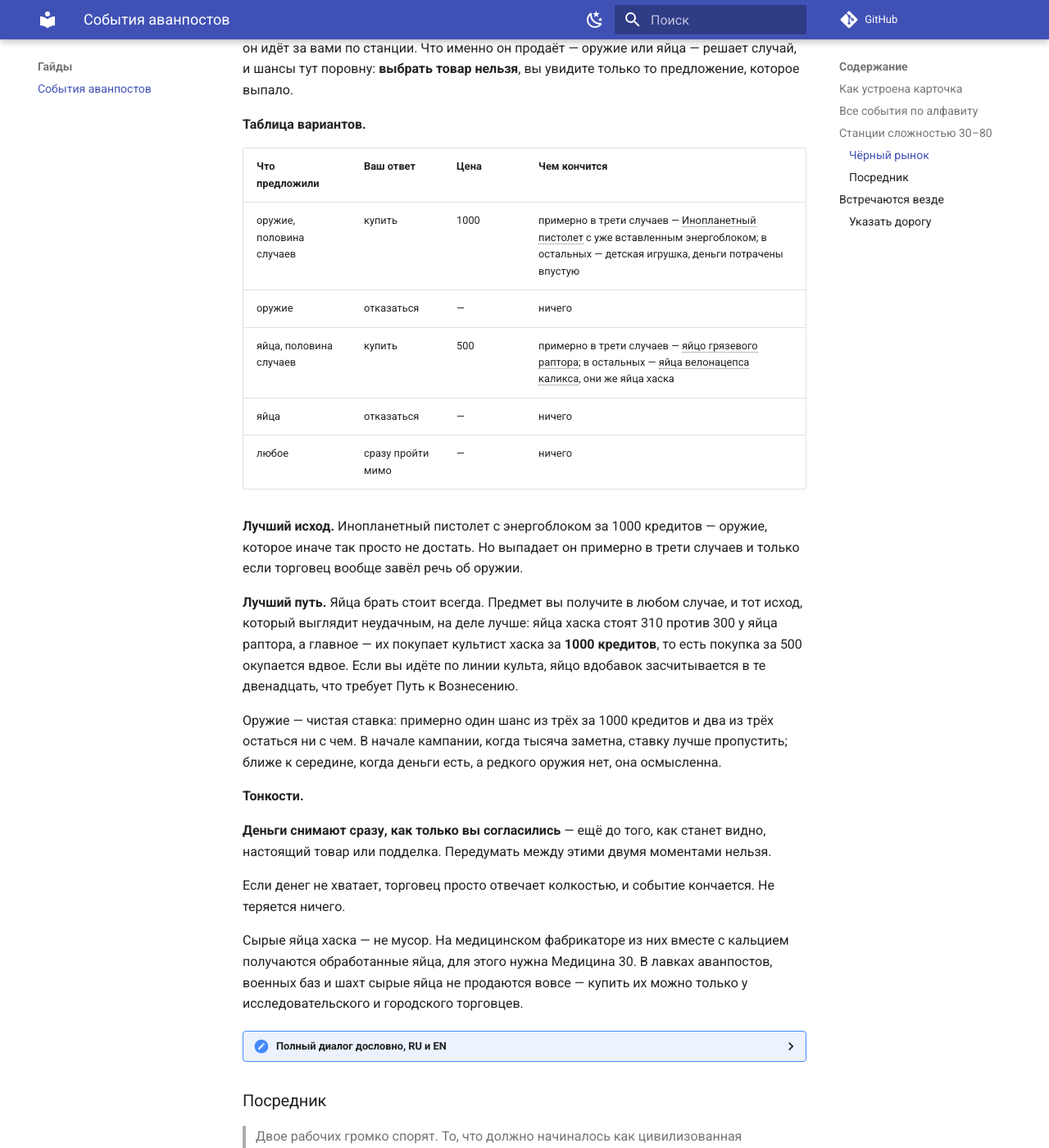
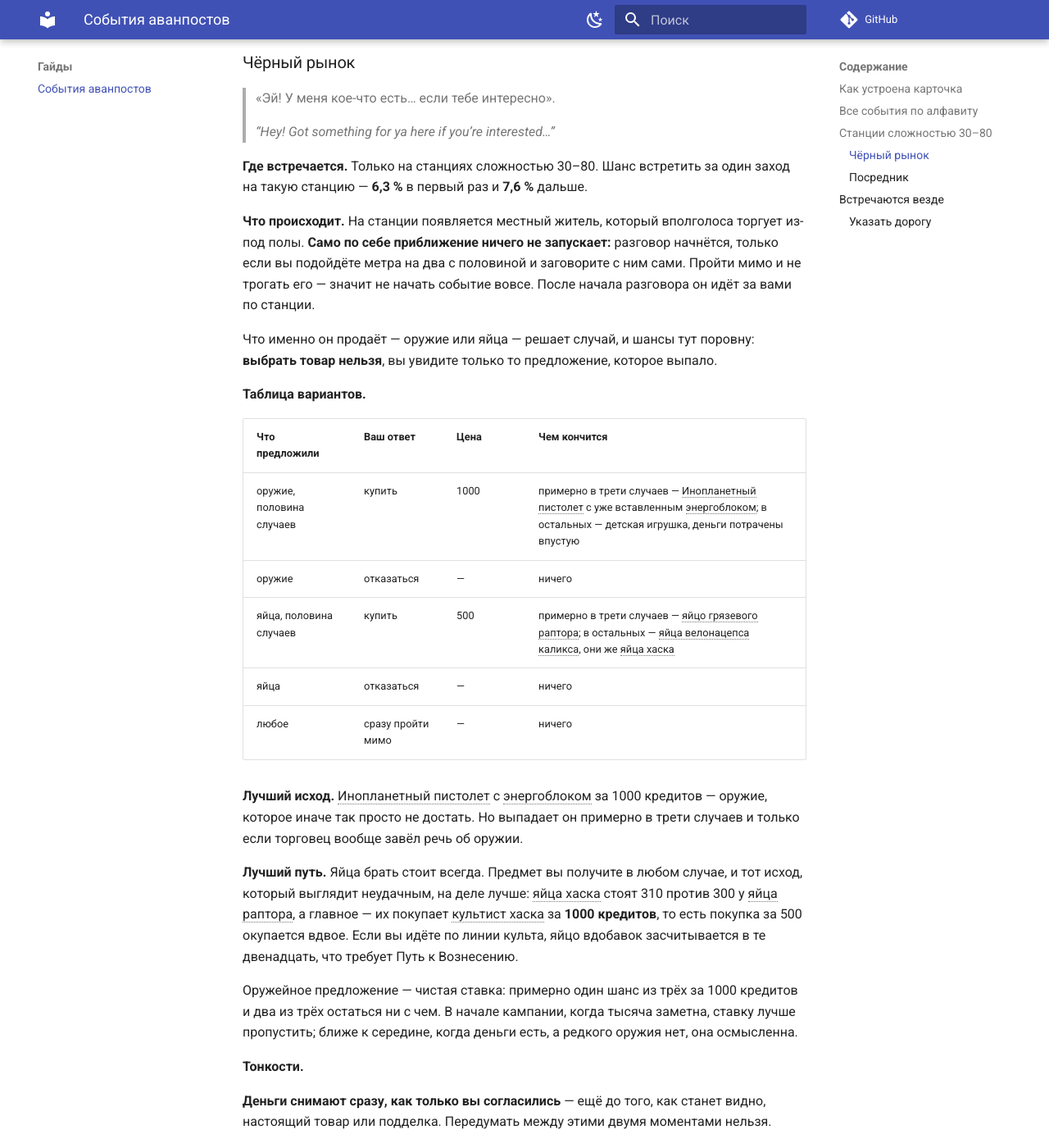
Before and after one commit to BeInForIt/barotrauma-guides, an MkDocs documentation site: the page built from docs/outpost-events/index.md, in a window 1280 px wide and 1400 px high, scrolled down 1653 px. Shown: the whole window at 82% size. Built offline with MkDocs 1.6.1 and Material for MkDocs 9.7.7, drawn with Linux system fonts in a browser that asks for light colours; comment, search, counter and statistics services are not loaded; some of the changed text lies outside the part shown.

Commit message:
Mark game terms with their in-game identifiers and clarify how events start

```diff
--- a/docs/outpost-events/index.md
+++ b/docs/outpost-events/index.md
@@ -32,6 +32,16 @@
 Числа в карточках — это то, что записано в файлах игры, а не впечатление от
 десятка заходов.
 
+Названия предметов, навыков и существ подчёркнуты точками: наведите — и увидите
+имя, под которым эта вещь лежит в игре. Оно же нужно, если вы захотите вызвать
+предмет консольной командой.
+
+Отдельно про начало событий. Одни события запускаются сами, стоит вам оказаться
+рядом, другие ждут, пока вы заговорите с человеком или тронете предмет. В
+карточке это сказано прямо, потому что разница решает, можно ли пройти мимо: из
+48 точек запуска в файле событий аванпостов **29 ждут вашего действия, а 12
+срабатывают от одного приближения**.
+
 ## Все события по алфавиту
 
 <!-- МАРКЕР: таблица на 30 строк собирается, когда написаны все карточки -->
@@ -60,18 +70,22 @@
 **Где встречается.** Только на станциях сложностью 30–80. Шанс встретить за один
 заход на такую станцию — **6,3 %** в первый раз и **7,6 %** дальше.
 
-**Что происходит.** К вам подходит местный житель и вполголоса предлагает товар;
-дальше он идёт за вами по станции. Что именно он продаёт — оружие или яйца —
-решает случай, и шансы тут поровну: **выбрать товар нельзя**, вы увидите только
-то предложение, которое выпало.
+**Что происходит.** На станции появляется местный житель, который вполголоса
+торгует из-под полы. **Само по себе приближение ничего не запускает:** разговор
+начнётся, только если вы подойдёте метра на два с половиной и заговорите с ним
+сами. Пройти мимо и не трогать его — значит не начать событие вовсе. После
+начала разговора он идёт за вами по станции.
+
+Что именно он продаёт — оружие или яйца — решает случай, и шансы тут поровну:
+**выбрать товар нельзя**, вы увидите только то предложение, которое выпало.
 
 **Таблица вариантов.**
 
 | Что предложили | Ваш ответ | Цена | Чем кончится |
 |----------------|-----------|------|--------------|
-| оружие, половина случаев | купить | 1000 | примерно в трети случаев — <abbr title="Alien Pistol в английской версии игры">Инопланетный пистолет</abbr> с уже вставленным энергоблоком; в остальных — детская игрушка, деньги потрачены впустую |
+| оружие, половина случаев | купить | 1000 | примерно в трети случаев — Инопланетный пистолет с уже вставленным энергоблоком; в остальных — детская игрушка, деньги потрачены впустую |
 | оружие | отказаться | — | ничего |
-| яйца, половина случаев | купить | 500 | примерно в трети случаев — <abbr title="Mudraptor Egg в английской версии игры">яйцо грязевого раптора</abbr>; в остальных — <abbr title="Velonaceps calyx Eggs в английской версии игры">яйца велонацепса каликса</abbr>, они же яйца хаска |
+| яйца, половина случаев | купить | 500 | примерно в трети случаев — яйцо грязевого раптора; в остальных — яйца велонацепса каликса, они же яйца хаска |
 | яйца | отказаться | — | ничего |
 | любое | сразу пройти мимо | — | ничего |
 
@@ -86,7 +100,7 @@
 культа, яйцо вдобавок засчитывается в те двенадцать, что требует Путь к
 Вознесению.
 
-Оружие — чистая ставка: примерно один шанс из трёх за 1000 кредитов и два из
+Оружейное предложение — чистая ставка: примерно один шанс из трёх за 1000 кредитов и два из
 трёх остаться ни с чем. В начале кампании, когда тысяча заметна, ставку лучше
 пропустить; ближе к середине, когда деньги есть, а редкого оружия нет, она
 осмысленна.
@@ -158,15 +172,16 @@
 
 **Что происходит.** Двое рабочих громко ругаются посреди станции. Игра ставит их
 туда специально и **каждому кладёт в руки гаечный ключ** — драка задумана
-заранее. Событие начнётся, когда вы подойдёте метра на два с половиной и
-заговорите.
+заранее. Ругань идёт сама по себе, но **диалог не начнётся, пока вы не подойдёте
+метра на два с половиной и не заговорите с одним из них**. Обойти их стороной —
+значит не начать событие.
 
 **Таблица вариантов.**
 
 | Ваш ответ | Что нужно | Если удалось | Если нет |
 |-----------|-----------|--------------|----------|
-| «Попытаться разрядить атмосферу» → «Эй, парни. Мне не хочется вмешиваться…» | <abbr title="Helm в английской версии игры">Управление</abbr> 70 | +5 к Управлению, **+1** к репутации у станции, драка прекращается | **−2** к репутации у станции |
-| «Попытаться разрядить атмосферу» → «Предлагаю вам обоим заткнуть свои хлебала…» | <abbr title="Weapons в английской версии игры">Оружие</abbr> 50 | +5 к Оружию, **+2** к репутации у станции, драка прекращается | вы досчитываете до трёх, и **оба нападают на вас** |
+| «Попытаться разрядить атмосферу» → «Эй, парни. Мне не хочется вмешиваться…» | Управление 70 | +5 к Управлению, **+1** к репутации у станции, драка прекращается | **−2** к репутации у станции |
+| «Попытаться разрядить атмосферу» → «Предлагаю вам обоим заткнуть свои хлебала…» | Оружие 50 | +5 к Оружию, **+2** к репутации у станции, драка прекращается | вы досчитываете до трёх, и **оба нападают на вас** |
 | «Подзадорить их» | — | **−2** к репутации у станции, рабочие дерутся между собой | — |
 | «Продолжить путь: не на что тут смотреть» | — | ничего не происходит | — |
 
@@ -296,17 +311,18 @@
 раз и **11,3 %** дальше; на станциях сложностью 30–80 — **3,1 %** и **3,8 %**.
 
 **Что происходит.** Посреди станции стоит приезжий капитан и озабоченно изучает
-карту. На поясе у него револьвер. Подойти надо вплотную, примерно на метр —
-вчетверо ближе, чем к большинству других событий; пока идёт разговор, капитан
-стоит на месте.
+карту. На поясе у него револьвер. Он стоит там независимо от вас; **разговор
+начнётся, только когда вы сами заговорите**, и подойти для этого надо вплотную —
+примерно на метр, вчетверо ближе, чем к большинству других событий. Пока идёт
+разговор, капитан стоит на месте.
 
 **Таблица вариантов.**
 
 | Ваш ответ | Что нужно | Если удалось | Если нет |
 |-----------|-----------|--------------|----------|
-| «Эй, а можно взглянуть на карту?» → «Позвольте, я взгляну» | <abbr title="Helm в английской версии игры">Управление</abbr> 50 | **+5 к Управлению**, вместе находите короткий путь | короткого пути не нашли, награды нет |
+| «Эй, а можно взглянуть на карту?» → «Позвольте, я взгляну» | Управление 50 | **+5 к Управлению**, вместе находите короткий путь | короткого пути не нашли, награды нет |
 | «Эй, а можно взглянуть на карту?» → «Да уж, вам не позавидуешь» | — | ничего | — |
-| «Попытайтесь схватить револьвер» | удача, **15 из 100** | <abbr title="Revolver в английской версии игры">Револьвер</abbr> и три патрона к нему | в остальных **85** случаях капитан замечает и нападает |
+| «Попытайтесь схватить револьвер» | удача, **15 из 100** | Револьвер и три патрона револьвера | в остальных **85** случаях капитан замечает и нападает |
 | «Проигнорировать капитана» | — | ничего | — |
 
 **Лучший исход.** Либо бесплатный револьвер с тремя патронами, либо +5 к
--- a/mkdocs.yml
+++ b/mkdocs.yml
@@ -34,6 +34,10 @@ markdown_extensions:
   - tables
   - md_in_html
   - attr_list
+  - abbr
+  - pymdownx.snippets:
+      auto_append:
+        - includes/glossary.md
   - toc:
       permalink: true
       slugify: !!python/name:pymdownx.slugs.uslugify
```
Also changed, not shown: includes/glossary.md (added, +28 -0 lines).
